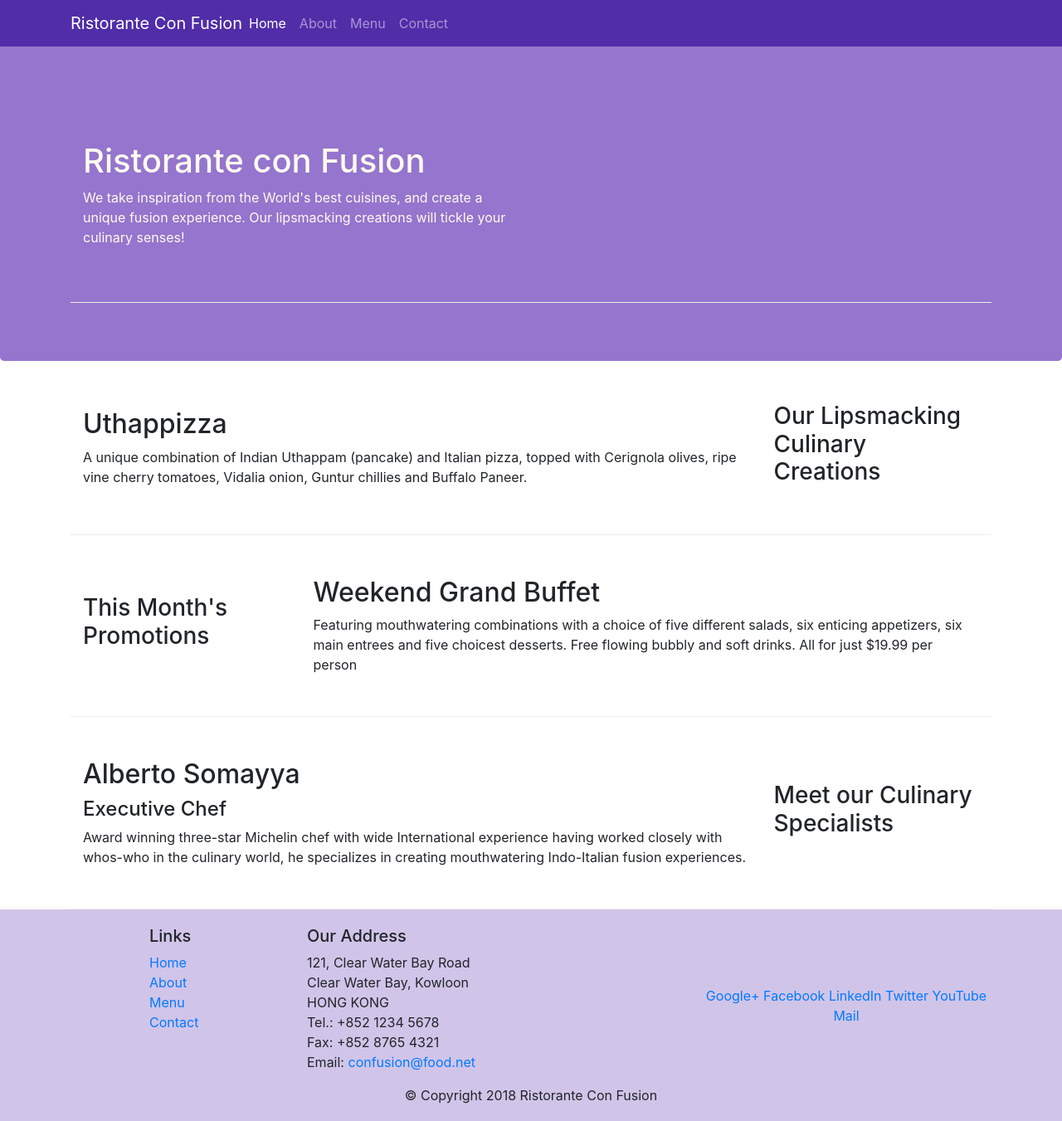
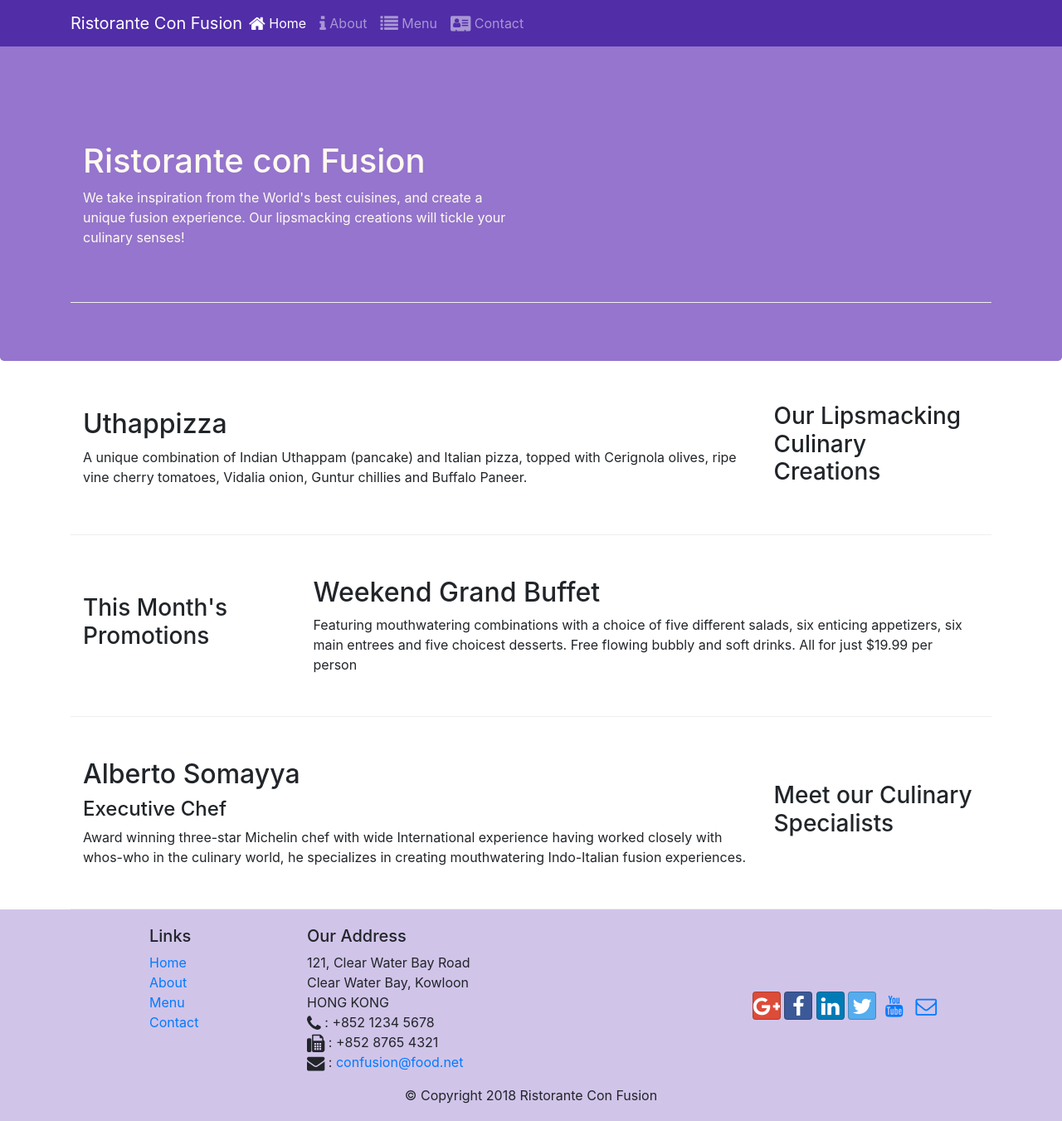
Before and after one commit to saurav8683/bootstrap, a website: page index.html in a window 1280 px wide. Shown: the whole page at 83% size. Drawn offline with nearby package versions, Linux system fonts and the light colour scheme.

Commit message:
icon fonts

```diff
--- a/index.html
+++ b/index.html
@@ -9,6 +9,8 @@
 
     <!-- Bootstrap CSS -->
     <link rel="stylesheet" href="node_modules/bootstrap/dist/css/bootstrap.min.css">
+    <link rel="stylesheet"  href="node_modules/font-awesome/css/font-awesome.min.css">
+    <link rel="stylesheet"  href="node_modules/bootstrap-social/bootstrap-social.css">
      <link rel="stylesheet" href="css/styles.css">
     <title>Ristorante Con Fusion</title>
 </head>
@@ -22,10 +24,10 @@
             <a class="navbar-brand mr-auto" href="#">Ristorante Con Fusion</a>
             <div class="collapse navbar-collapse" id="Navbar">
             <ul class="navbar-nav mr-auto">
-                <li class="nav-item active"><a class="nav-link" href="#">Home</a></li>
-                <li class="nav-item"><a class="nav-link" href="./aboutus.html">About</a></li>
-                <li class="nav-item"><a class="nav-link" href="#">Menu</a></li>
-                <li class="nav-item"><a class="nav-link" href="#">Contact</a></li>
+                <li class="nav-item active"><a class="nav-link" href="#"><span class="fa fa-home fa-lg"></span> Home</a></li>
+                <li class="nav-item"><a class="nav-link" href="./aboutus.html"><span class="fa fa-info fa-lg"></span> About</a></li>
+                <li class="nav-item"><a class="nav-link" href="#"><span class="fa fa-list fa-lg"></span> Menu</a></li>
+                <li class="nav-item"><a class="nav-link" href="#"><span class="fa fa-address-card fa-lg"></span> Contact</a></li>
             </ul>
             </div>
 
@@ -96,19 +98,19 @@
 		              121, Clear Water Bay Road<br>
 		              Clear Water Bay, Kowloon<br>
 		              HONG KONG<br>
-		              Tel.: +852 1234 5678<br>
-		              Fax: +852 8765 4321<br>
-		              Email: <a href="mailto:confusion@food.net">confusion@food.net</a>
+		              <i class="fa fa-phone fa-lg"></i> : +852 1234 5678<br>
+		              <i class="fa fa-fax fa-lg"></i> : +852 8765 4321<br>
+		              <i class="fa fa-envelope fa-lg"></i> : <a href="mailto:confusion@food.net">confusion@food.net</a>
 		           </address>
                 </div>
                 <div class="col-12 col-sm-4 align-self-center">
                     <div class="text-center">
-                        <a href="http://google.com/+">Google+</a>
-                        <a href="http://www.facebook.com/profile.php?id=">Facebook</a>
-                        <a href="http://www.linkedin.com/in/">LinkedIn</a>
-                        <a href="http://twitter.com/">Twitter</a>
-                        <a href="http://youtube.com/">YouTube</a>
-                        <a href="mailto:">Mail</a>
+                        <a class="btn btn-social-icon btn-google" href="http://google.com/+"><i class="fa fa-google-plus fa-lg"></i></a>
+                        <a class="btn btn-social-icon btn-facebook" href="http://www.facebook.com/profile.php?id="><i class="fa fa-facebook fa-lg"></i></a>
+                        <a class="btn btn-social-icon btn-linkedin" href="http://www.linkedin.com/in/"><i class="fa fa-linkedin fa-lg"></i></a>
+                        <a class="btn btn-social-icon btn-twitter" href="http://twitter.com/"><i class="fa fa-twitter fa-lg"></i></a>
+                        <a class="btn btn-social-icon btn-youtube" href="http://youtube.com/"><i class="fa fa-youtube fa-lg"></i></a>
+                        <a class="btn btn-social-icon" href="mailto:"><i class="fa fa-envelope-o fa-lg"></i></a>
                     </div>
                 </div>
            </div>
--- a/package.json
+++ b/package.json
@@ -15,6 +15,8 @@
   },
   "dependencies": {
     "bootstrap": "^4.0.0",
+    "bootstrap-social": "^5.1.1",
+    "font-awesome": "^4.7.0",
     "jquery": "^3.3.1",
     "popper.js": "^1.12.9"
   }
```
Also changed, not shown: aboutus.html (+15 -13 lines), 1 other file.
